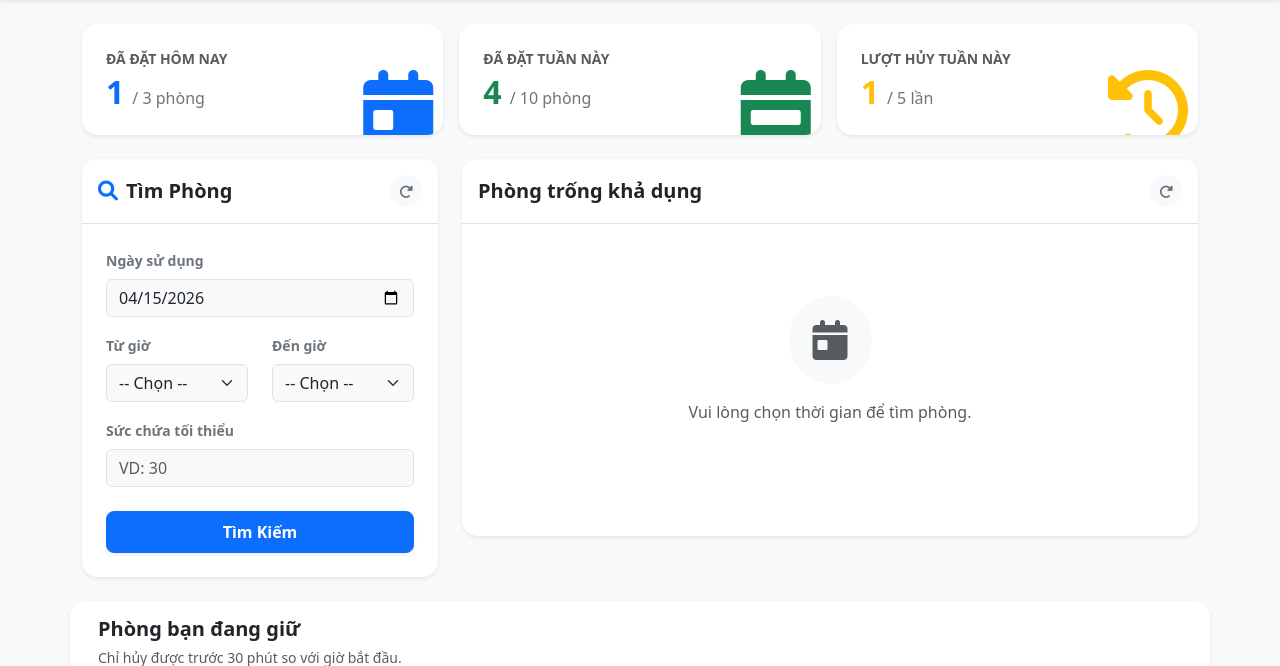
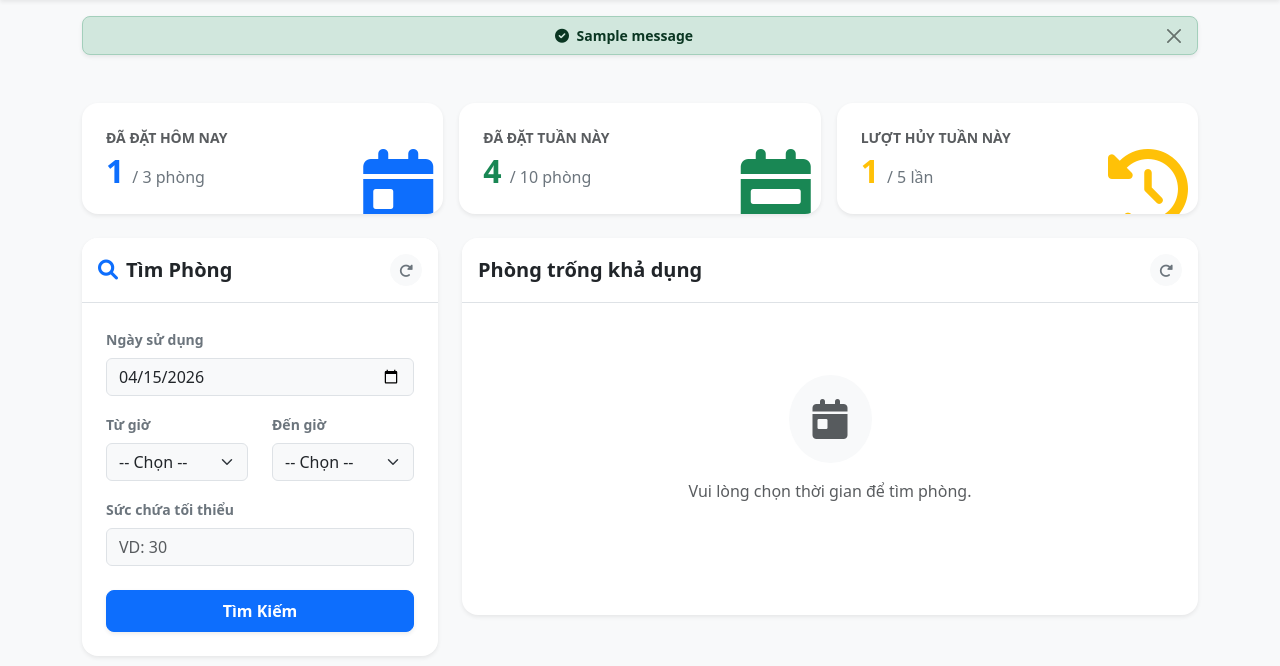
Before and after one commit to NhatTruong1905/edu-room-management, a Flask app: page /booking in a window 1280 px wide. Shown: the part 56-722 px from the top of the page. Run offline with Flask 3, Linux system fonts and the light colour scheme; a user stored in the database is signed in; tables that the repository leaves empty hold one stand-in row (values such as "Sample post"); one stand-in notice (Sample message) is shown.

Commit message:
fix: Alert success & error

```diff
--- a/eduroomapp/templates/layout/base.html
+++ b/eduroomapp/templates/layout/base.html
@@ -40,6 +40,27 @@
 {% include 'layout/header.html' %}
 
 <main class="flex-grow-1">
+    <div class="container mt-3">
+        {% with messages = get_flashed_messages(with_categories=true) %}
+        {% if messages %}
+        {% for category, message in messages %}
+        <div class="alert alert-{{ category }} alert-dismissible fade show text-center shadow-sm rounded-3 fw-semibold small py-2 mb-4"
+             role="alert">
+            {% if category == 'success' %}
+            <i class="fa-solid fa-circle-check me-1"></i>
+            {% elif category == 'danger' %}
+            <i class="fa-solid fa-circle-xmark me-1"></i>
+            {% else %}
+            <i class="fa-solid fa-circle-info me-1"></i>
+            {% endif %}
+            {{ message }}
+            <button type="button" class="btn-close btn-sm" data-bs-dismiss="alert" aria-label="Close"
+                    style="padding: 0.75rem 1rem;"></button>
+        </div>
+        {% endfor %}
+        {% endif %}
+        {% endwith %}
+    </div>
     {% block content %}
     {% endblock %}
 </main>
```
Also changed, not shown: eduroomapp/templates/login.html (+0 -12 lines).
